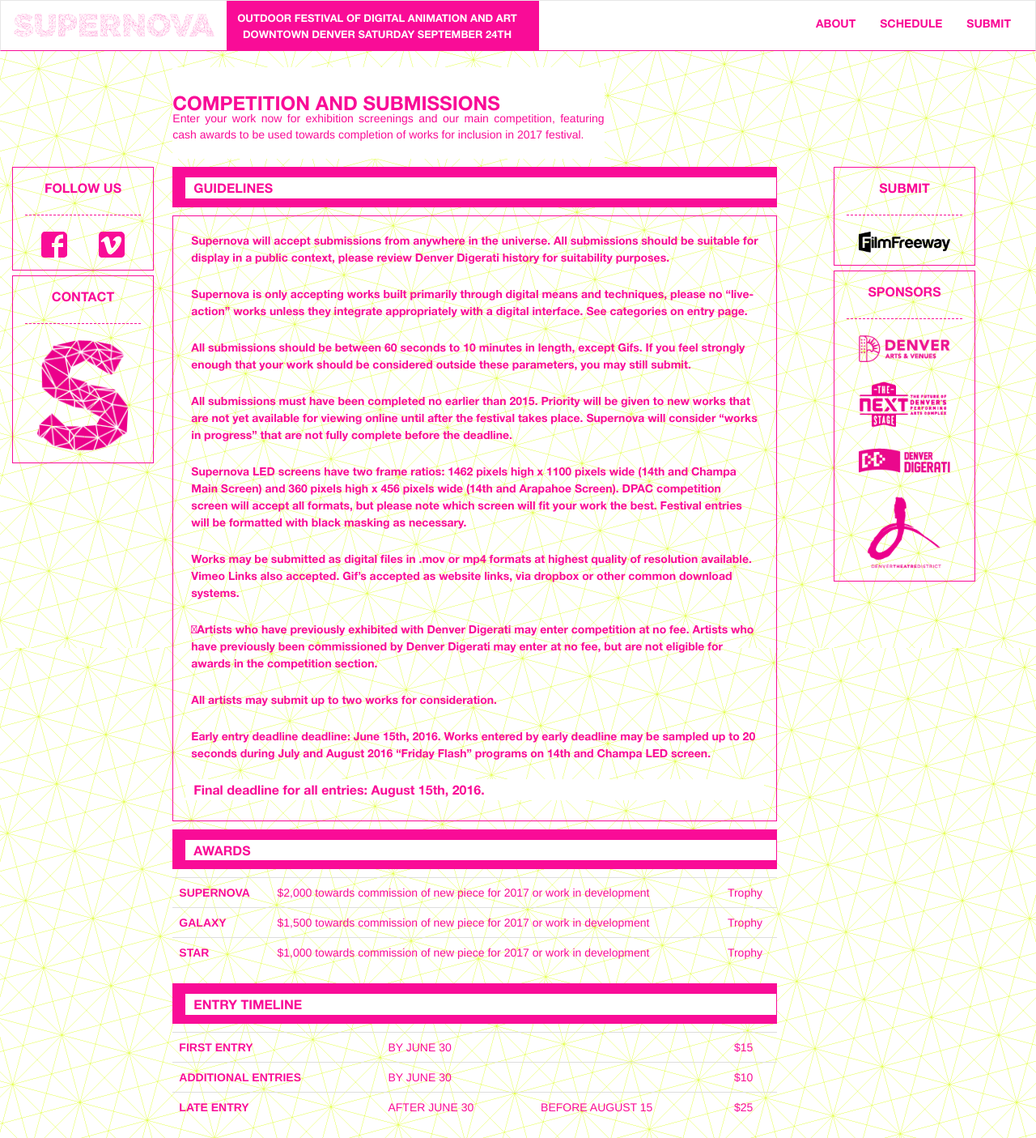
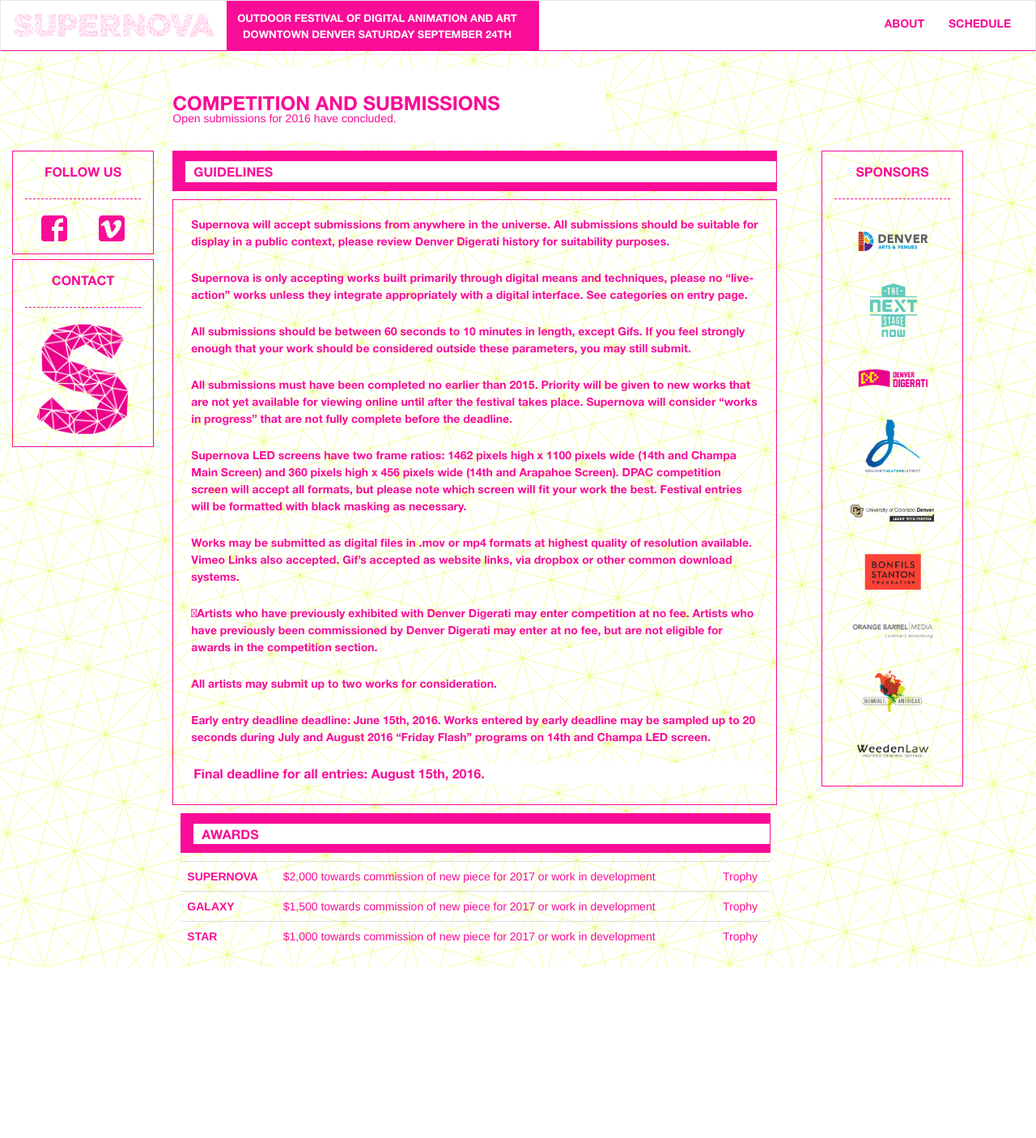
Before and after one commit to domuttel/supernova, a PHP site: page /pages/guidelines.html in a window 1280 px wide. Shown: the whole page at 81% size. After the commit the page ends 1194 px from the top, so only its background shows below. Run offline with PHP 8.4, Linux system fonts and the light colour scheme; some libraries are stand-ins or nearby versions; some web fonts are replaced.

Commit message:
rough updates

```diff
--- a/css/main.css
+++ b/css/main.css
@@ -29,14 +29,17 @@
          url('../fonts/HelveticaNeueLTStd-Roman.svg#HelveticaNeueLTStd-Roman') format('svg');
 }
 
-h3{
-    font-size: 1.6rem;
-  font-family: 'HelveticaNeueLTStd-Bd';
-}
 body{
     background-image: url(../images/background-y-lg-01.png);
   /*background-color: grey;*/
   color: #f90c97;
+}
+h3{
+    font-size: 1.6rem;
+    font-family: 'HelveticaNeueLTStd-Bd';
+}
+h5 {
+    margin-left: 6px;
 }
 hr {
   border-top: 1px dashed #f90c97;
@@ -46,12 +49,8 @@
   color: #f90c97;
 }
 a:hover{
-  color: white;
-  background-color: #f90c97;
-  text-decoration: none;
-}
-h5 {
-  margin-left: 6px;
+  color: #f90c97;
+  background-color: yellow;
 }
 /*button {
   color: #ffffff;
@@ -99,7 +98,7 @@
   background-color: #ffffff;
 }*/
 
-.btn {
+/*.btn {
   color: #F90C97;
   background-color: #FFFFFF;
   border-color: #F90C97;
@@ -147,7 +146,7 @@
 }
 .container-fluid {
   color: #f90c97;
-}
+}*/
 /* NAVBAR */
 .navbar {
     border-radius: 0;
@@ -339,25 +338,20 @@
   margin: 0 -60px -30px 0;
 }
 #footer-social > div > a{
+    text-decoration: none;
     font-size: 1.2rem;
     border: 1px dotted #f90c97;
     padding: 6px 3px 3px 3px;
     background-color: rgba(255, 255, 255, 0.65);
 }
 #footer-social > div > a:hover, a:active, a:focus{
-    font-size: 1.2rem;
     border: 1px dotted #f90c97;
     padding: 6px 3px 3px 3px;
     color: white;
     background-color: #f90c97;
 
-    /*background-color: white;*/
 }
-/*#footer-social img{
-  border: 0 solid white;
-  background-color: white;
-  border-radius: 6px;
-}*/
+
 @media (max-width: 1200px) {
   #contact-the-d{
     display: none;
@@ -516,10 +510,14 @@
   margin-right: 10px;
   /*margin:10px;*/
 }
-#sponsors> img {
-    padding-bottom: 2.5rem;
+#sponsors > a > img {
+    padding: 2rem .5rem 2rem .5rem;
 }
-#sponsors> img:last-child{
+#sponsors > a > img:hover {
+    background-color: yellow;
+    padding: 2rem .5rem 2rem .5rem;
+}
+#sponsors> a:last-child{
     padding-bottom: 0;
 }
 .highlights {
--- a/pages/guidelines.html
+++ b/pages/guidelines.html
@@ -46,8 +46,8 @@
                             <li><a href="history.html">HISTORY</a></li>
                             <li><a href="press.html">PRESS</a></li>
                             <li><a href="sponsors.html">SPONSORS</a></li>
+                            <li><a href="guidelines.html">GUIDELINES</a></li>
                             <li><a href="future-of-art.html">FUTURE OF ART</a></li>
-
                         </ul>
                     </li>
                     <li class="dropdown">
@@ -56,14 +56,6 @@
                             <li><a href="screenings.html">SCREENINGS</a></li>
                             <li><a href="education.html">EDUCATION</a></li>
                             <li><a href="map.html">MAP</a></li>
-                </ul>
-              </li>
-
-              <li class="dropdown">
-                <a href="#" class="dropdown-toggle" data-toggle="dropdown" role="button" aria-haspopup="true" aria-expanded="false">SUBMIT</a>
-                <ul class="dropdown-menu">
-                  <li><a href="guidelines.html">GUIDELINES</a></li>
-                  <li><a href="enter.html">ENTER</a></li>
                         </ul>
                     </li>
                 </ul>
@@ -78,7 +70,7 @@
         <div class="row">
             <div class="col-lg-5 col-lg-offset-2 col-xs-10 col-xs-offset-1 page-info">
                 <h3 class="pagehead-leading">COMPETITION AND SUBMISSIONS</h3>
-              <span>Enter your work now for exhibition screenings and our main competition, featuring cash awards to be used towards completion of works for inclusion in 2017 festival.</span>
+                <span>Open submissions for 2016 have concluded.</span>
             </div>
         </div>
         <div class="row">
@@ -125,23 +117,40 @@
                 </div>
             </div>
             <div id="r-side-vid" class="col-lg-2 col-xs-10 col-xs-offset-1 outer-no-pad">
-            <a href="https://filmfreeway.com/festival/Supernova" target="_blank">
-              <div class="col-xs-12">
                 <div id="follow-the-d" class="col-sm-12">
-                  <h3>SUBMIT</h3><hr>
-                  <div class="col-xs-12">
-                    <img class="img-responsive" src="../images/filmfreeway-logo.png">
+                    <a href="pages/sponsors.html">
+                        <h3>SPONSORS</h3><hr>
+                    </a>
+                    <div id="sponsors" class="col-xs-12">
+                        <a href="http://artsandvenuesdenver.com">
+                            <img class="img-responsive" src="../images/logos/sponsor-logos-02.png">
+                        </a>
+                        <a href="http://www.artsandvenuesdenver.com/venues/denver-performing-arts-complex/the-next-stage-unveiled" target="_blank">
+                            <img class="img-responsive" src="../images/logos/sponsor-logos-03.png">
+                        </a>
+                        <a href="http://www.denverdigerati.com" target="_blank">
+                            <img class="img-responsive" src="../images/logos/sponsor-logos-04.png">
+                        </a>
+                        <a href="http://www.denvertheatredistrict.com" target="_blank">
+                            <img class="img-responsive" src="../images/logos/sponsor-logos-05.png">
+                        </a>
+                        <a href="http://www.ucdenver.edu/schools/cam/Pages/default.aspx" target="_blank">
+                            <img class="img-responsive" src="../images/logos/sponsor-logos-06.png">
+                        </a>
+                        <a href="http://www.bonfils-stantonfoundation.org" target="_blank">
+                            <img class="img-responsive" src="../images/logos/sponsor-logos-07.png">
+                        </a>
+                        <a href="http://www.orangebarrelmedia.com/" target="_blank">
+                            <img class="img-responsive" src="../images/logos/sponsor-logos-08.png">
+                        </a>
+                        <a href="http://www.biennialoftheamericas.org/" target="_blank">
+                            <img class="img-responsive" src="../images/logos/sponsor-logos-09.png">
+                        </a>
+                        <a href="http://www.weedenlaw.com/" target="_blank">
+                            <img class="img-responsive" src="../images/logos/sponsor-logos-10.png">
+                        </a>
                     </div>
                 </div>
-              </a>
-              <a href="sponsors.html">
-                <div id="follow-the-d" class="col-sm-12">
-                  <h3>SPONSORS</h3><hr>
-                  <div class="col-xs-12">
-                    <img class="img-responsive" src="../images/sponsors-logos.png">
-                  </div>
-                </div>
-              </a>
             </div>
         </div>
         <div class="col-lg-7 col-lg-offset-2 col-xs-10 col-xs-offset-1 outer-no-pad">
@@ -171,35 +180,6 @@
                 </tbody>
             </table>
         </div>
-            <div class="col-lg-7 col-lg-offset-2 col-xs-10 col-xs-offset-1 outer-no-pad">
-              <div class="col-xs-12 large-textbox-border-inverse">
-                <h3 class="large-textbox-highlight"><span>ENTRY TIMELINE</span></h3>
-              </div>
-            </div>
-            <div class="col-lg-7 col-lg-offset-2  col-xs-10 col-xs-offset-1 outer-no-pad">
-              <table class="table">
-                <tbody>
-                  <tr>
-                    <th scope="row">FIRST ENTRY</th>
-                    <td>BY JUNE 30</td>
-                    <td></td>
-                    <td>$15</td>
-                  </tr>
-                  <tr>
-                    <th scope="row">ADDITIONAL ENTRIES</th>
-                    <td>BY JUNE 30</td>
-                    <td></td>
-                    <td>$10</td>
-                  </tr>
-                  <tr>
-                    <th scope="row">LATE ENTRY</th>
-                    <td>AFTER JUNE 30</td>
-                    <td>BEFORE AUGUST 15</td>
-                    <td>$25</td>
-                </tr>
-                </tbody>
-              </table>
-            </div>
     </div>
 
 
```
Also changed, not shown: index.html (+23 -10 lines), pages/education.html (+1 -47 lines), pages/enter.html (+1 -8 lines), pages/festival.html (+22 -15 lines), pages/future-of-art.html (+1 -9 lines), pages/history.html (+1 -9 lines), pages/jurors.html (+1 -9 lines), pages/map.html (+1 -9 lines), pages/press.html (+1 -9 lines), pages/screenings.html (+1 -9 lines), pages/sponsors.html (+22 -11 lines), pages/the-team.html (+1 -9 lines), images/logos/sponsor-logos-10.png (added). Lines whose indentation alone changed are shown as unchanged.
